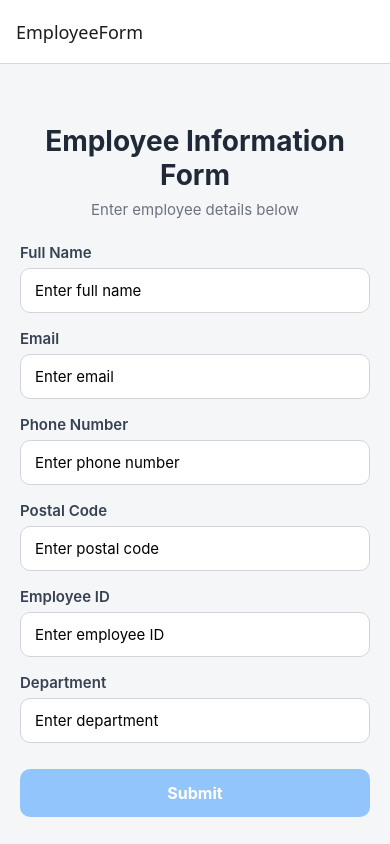
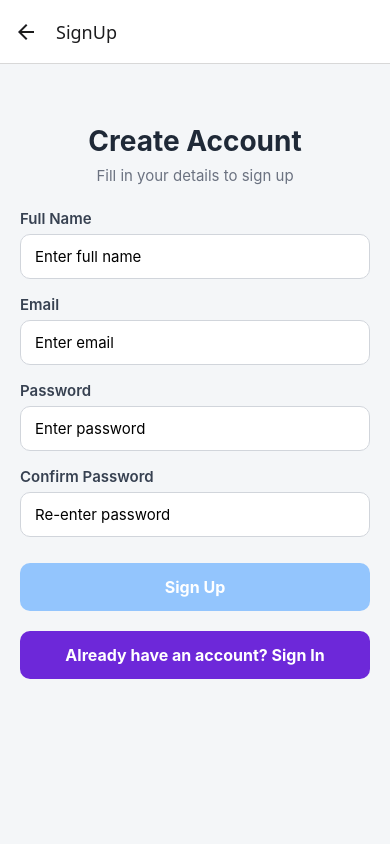
Before and after one commit to Ryan-Richardson-School/lab-3-cprg303, a React Native app: screen /SignUp in a window 390 px wide. Built offline with nearby package versions, Linux system fonts and the light colour scheme.

Commit message:
Completed SignUp screen with full Zod validation and UI

```diff
--- a/App.tsx
+++ b/App.tsx
@@ -1,17 +1,10 @@
-// import React from "react";
-// import EmployeeForm from "./src/screens/EmployeeForm";
-
-// export default function App() {
-//   return <EmployeeForm />;
-// }
-
 import React from "react";
 import { NavigationContainer } from "@react-navigation/native";
 import { createNativeStackNavigator } from "@react-navigation/native-stack";
 
 import EmployeeForm from "./src/screens/EmployeeForm";
 import SignIn from "./src/screens/SignIn";
-//import SignUp from "./src/screens/SignUp";
+import SignUp from "./src/screens/SignUp";
 
 const Stack = createNativeStackNavigator();
 
@@ -21,7 +14,7 @@ export default function App() {
       <Stack.Navigator initialRouteName="EmployeeForm">
         <Stack.Screen name="EmployeeForm" component={EmployeeForm} />
         <Stack.Screen name="SignIn" component={SignIn} />
-        {/* <Stack.Screen name="SignUp" component={SignUp} /> */}
+        <Stack.Screen name="SignUp" component={SignUp} />
       </Stack.Navigator>
     </NavigationContainer>
   );
--- a/src/screens/SignUp.tsx
+++ b/src/screens/SignUp.tsx
@@ -0,0 +1,241 @@
+import React from "react";
+import {
+  KeyboardAvoidingView,
+  Platform,
+  ScrollView,
+  StyleSheet,
+  Text,
+  TextInput,
+  TouchableOpacity,
+  View,
+} from "react-native";
+import { Controller, useForm } from "react-hook-form";
+import { zodResolver } from "@hookform/resolvers/zod";
+import { signUpSchema, SignUpFormData } from "../validation/signUpSchema";
+import { useNavigation } from "@react-navigation/native";
+
+export default function SignUp() {
+  const navigation = useNavigation();
+
+  const {
+    control,
+    handleSubmit,
+    formState: { errors, isValid, isSubmitting },
+    reset,
+  } = useForm<SignUpFormData>({
+    resolver: zodResolver(signUpSchema),
+    mode: "onChange",
+    defaultValues: {
+      fullName: "",
+      email: "",
+      password: "",
+      confirmPassword: "",
+    },
+  });
+
+  const onSubmit = (data: SignUpFormData) => {
+    console.log("Sign Up Submitted:", data);
+
+    // Delay reset so the console log appears before the screen refreshes
+    setTimeout(() => {
+      reset();
+    }, 300);
+  };
+
+  return (
+    <KeyboardAvoidingView
+      style={styles.flex}
+      behavior={Platform.OS === "ios" ? "padding" : undefined}
+    >
+      <ScrollView contentContainerStyle={styles.container}>
+        <Text style={styles.title}>Create Account</Text>
+        <Text style={styles.subtitle}>Fill in your details to sign up</Text>
+
+        {/* Full Name */}
+        <View style={styles.formGroup}>
+          <Text style={styles.label}>Full Name</Text>
+          <Controller
+            control={control}
+            name="fullName"
+            render={({ field: { onChange, onBlur, value } }) => (
+              <TextInput
+                placeholder="Enter full name"
+                value={value}
+                onChangeText={onChange}
+                onBlur={onBlur}
+                style={[styles.input, errors.fullName && styles.inputError]}
+              />
+            )}
+          />
+          {errors.fullName && (
+            <Text style={styles.errorText}>{errors.fullName.message}</Text>
+          )}
+        </View>
+
+        {/* Email */}
+        <View style={styles.formGroup}>
+          <Text style={styles.label}>Email</Text>
+          <Controller
+            control={control}
+            name="email"
+            render={({ field: { onChange, onBlur, value } }) => (
+              <TextInput
+                placeholder="Enter email"
+                value={value}
+                onChangeText={onChange}
+                onBlur={onBlur}
+                keyboardType="email-address"
+                autoCapitalize="none"
+                style={[styles.input, errors.email && styles.inputError]}
+              />
+            )}
+          />
+          {errors.email && (
+            <Text style={styles.errorText}>{errors.email.message}</Text>
+          )}
+        </View>
+
+        {/* Password */}
+        <View style={styles.formGroup}>
+          <Text style={styles.label}>Password</Text>
+          <Controller
+            control={control}
+            name="password"
+            render={({ field: { onChange, onBlur, value } }) => (
+              <TextInput
+                placeholder="Enter password"
+                value={value}
+                onChangeText={onChange}
+                onBlur={onBlur}
+                secureTextEntry
+                style={[styles.input, errors.password && styles.inputError]}
+              />
+            )}
+          />
+          {errors.password && (
+            <Text style={styles.errorText}>{errors.password.message}</Text>
+          )}
+        </View>
+
+        {/* Confirm Password */}
+        <View style={styles.formGroup}>
+          <Text style={styles.label}>Confirm Password</Text>
+          <Controller
+            control={control}
+            name="confirmPassword"
+            render={({ field: { onChange, onBlur, value } }) => (
+              <TextInput
+                placeholder="Re-enter password"
+                value={value}
+                onChangeText={onChange}
+                onBlur={onBlur}
+                secureTextEntry
+                style={[
+                  styles.input,
+                  errors.confirmPassword && styles.inputError,
+                ]}
+              />
+            )}
+          />
+          {errors.confirmPassword && (
+            <Text style={styles.errorText}>
+              {errors.confirmPassword.message}
+            </Text>
+          )}
+        </View>
+
+        {/* Submit */}
+        <TouchableOpacity
+          style={[
+            styles.button,
+            (!isValid || isSubmitting) && styles.buttonDisabled,
+          ]}
+          onPress={() => {
+            console.log("Button clicked");
+            handleSubmit(onSubmit)();
+          }}
+          disabled={!isValid || isSubmitting}
+        >
+          <Text style={styles.buttonText}>
+            {isSubmitting ? "Creating Account..." : "Sign Up"}
+          </Text>
+        </TouchableOpacity>
+
+        {/* Go to Sign In */}
+        <TouchableOpacity
+          style={[styles.button, { backgroundColor: "#6d28d9", marginTop: 20 }]}
+          onPress={() => navigation.navigate("SignIn")}
+        >
+          <Text style={styles.buttonText}>Already have an account? Sign In</Text>
+        </TouchableOpacity>
+      </ScrollView>
+    </KeyboardAvoidingView>
+  );
+}
+
+const styles = StyleSheet.create({
+  flex: {
+    flex: 1,
+    backgroundColor: "#f4f6f8",
+  },
+  container: {
+    paddingHorizontal: 20,
+    paddingTop: 60,
+    paddingBottom: 40,
+  },
+  title: {
+    fontSize: 28,
+    fontWeight: "700",
+    color: "#1f2937",
+    textAlign: "center",
+    marginBottom: 8,
+  },
+  subtitle: {
+    fontSize: 15,
+    color: "#6b7280",
+    textAlign: "center",
+    marginBottom: 24,
+  },
+  formGroup: {
+    marginBottom: 16,
+  },
+  label: {
+    fontSize: 15,
+    fontWeight: "600",
+    color: "#374151",
+    marginBottom: 6,
+  },
+  input: {
+    backgroundColor: "#ffffff",
+    borderWidth: 1,
+    borderColor: "#d1d5db",
+    borderRadius: 10,
+    paddingHorizontal: 14,
+    paddingVertical: 12,
+    fontSize: 15,
+  },
+  inputError: {
+    borderColor: "#dc2626",
+    backgroundColor: "#fef2f2",
+  },
+  errorText: {
+    color: "#dc2626",
+    fontSize: 13,
+    marginTop: 5,
+  },
+  button: {
+    backgroundColor: "#2563eb",
+    borderRadius: 10,
+    paddingVertical: 14,
+    alignItems: "center",
+    marginTop: 10,
+  },
+  buttonDisabled: {
+    backgroundColor: "#93c5fd",
+  },
+  buttonText: {
+    color: "#ffffff",
+    fontSize: 16,
+    fontWeight: "700",
+  },
+});
--- a/src/validation/signUpSchema.ts
+++ b/src/validation/signUpSchema.ts
@@ -0,0 +1,18 @@
+import { z } from "zod";
+
+export const signUpSchema = z
+  .object({
+    fullName: z.string().min(2, "Full name is required"),
+    email: z.string().email("Invalid email"),
+    password: z.string().min(6, "Password must be at least 6 characters"),
+    confirmPassword: z.string().min(6, "Confirm your password"),
+  })
+  .refine(
+    (data) => data.password.trim() === data.confirmPassword.trim(),
+    {
+      message: "Passwords do not match",
+      path: ["confirmPassword"],
+    }
+  );
+
+export type SignUpFormData = z.infer<typeof signUpSchema>;
```
